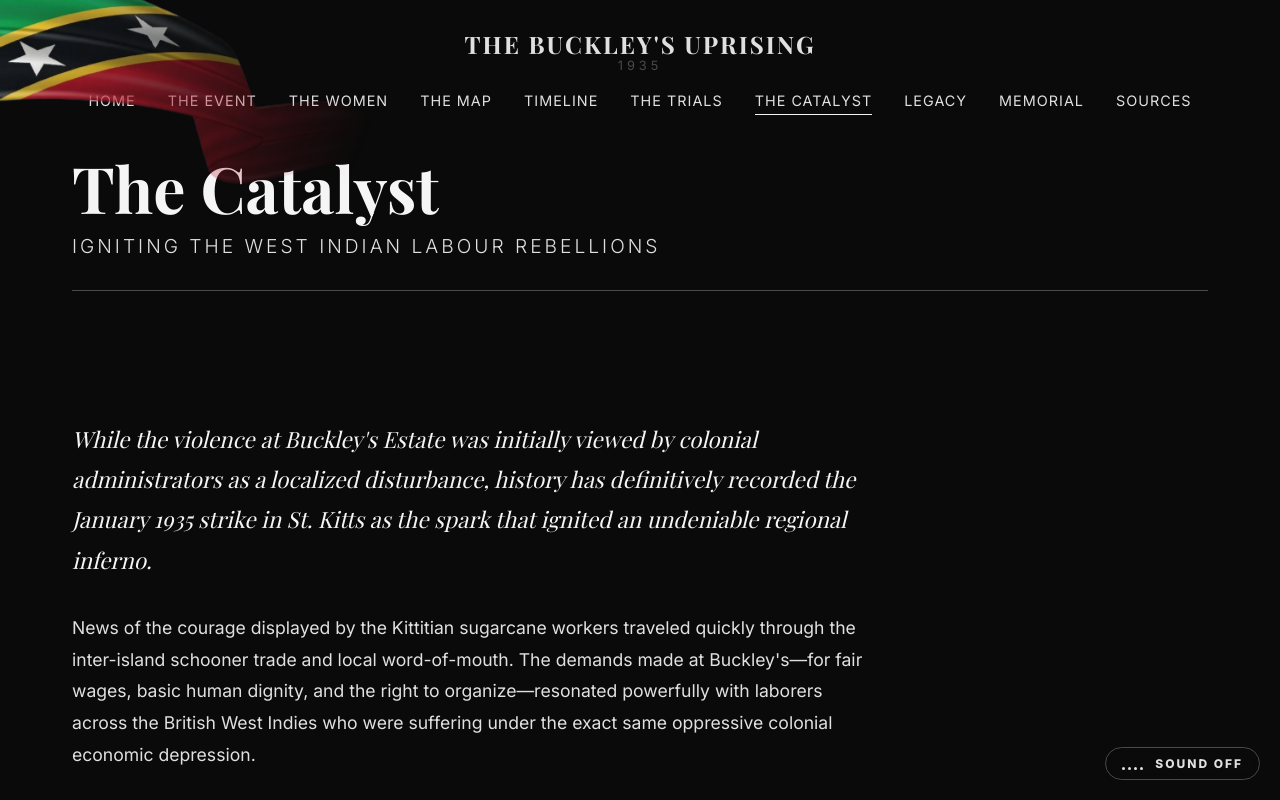
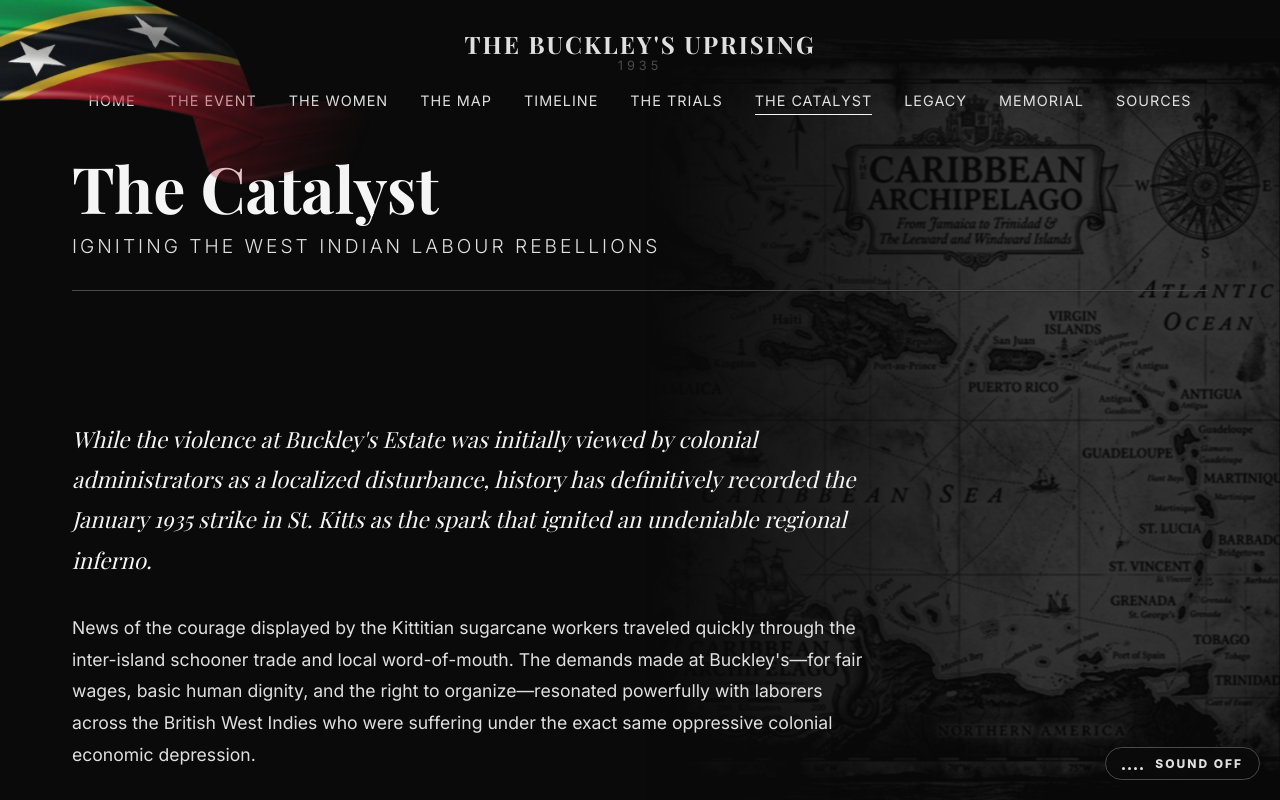
Before and after one commit to gregorybowrin/the-buckleys-uprising, a React (Vite) app: page /catalyst in a window 1280 px wide. Shown: the top 800 px of the page. Built offline with nearby package versions, Linux system fonts and the light colour scheme; a web font is replaced by a local one.

Commit message:
feat(ui): add historically styled caribbean archipelago background to catalyst page

```diff
--- a/src/index.css
+++ b/src/index.css
@@ -881,6 +881,33 @@ a:hover {
   }
 }
 
+/* --- Catalyst Specifics --- */
+.catalyst-bg-map {
+  position: fixed;
+  right: 0;
+  top: 5vh;
+  height: 95vh;
+  width: 50vw;
+  object-fit: cover;
+  object-position: center;
+  opacity: 0.20;
+  pointer-events: none;
+  z-index: 0;
+  mask-image: linear-gradient(to right, transparent, black 60%);
+  -webkit-mask-image: linear-gradient(to right, transparent, black 60%);
+  filter: grayscale(100%) contrast(1.3);
+  animation: subtle-breathe 30s ease-in-out infinite alternate;
+  transform-origin: center right;
+  will-change: transform;
+}
+
+@media (max-width: 950px) {
+  .catalyst-bg-map {
+    opacity: 0.05;
+    width: 100vw;
+  }
+}
+
 /* --- Event Page Specifics --- */
 .event-bg-workers {
   position: fixed;
--- a/src/pages/TheCatalyst.tsx
+++ b/src/pages/TheCatalyst.tsx
@@ -8,6 +8,11 @@ const TheCatalyst: React.FC = () => {
 
     return (
         <main className="page-container" style={{ position: 'relative' }}>
+            <img
+                src="/caribbean-archipelago.png"
+                alt="Vintage 1930s style map of the Caribbean archipelago"
+                className="catalyst-bg-map"
+            />
             <div className="container" style={{ position: 'relative', zIndex: 1 }}>
                 <header className="page-header" style={{ marginBottom: 'var(--spacing-xxl)' }}>
                     <h1 className="reveal">The Catalyst</h1>
```
Also changed, not shown: public/caribbean-archipelago.png (added).
